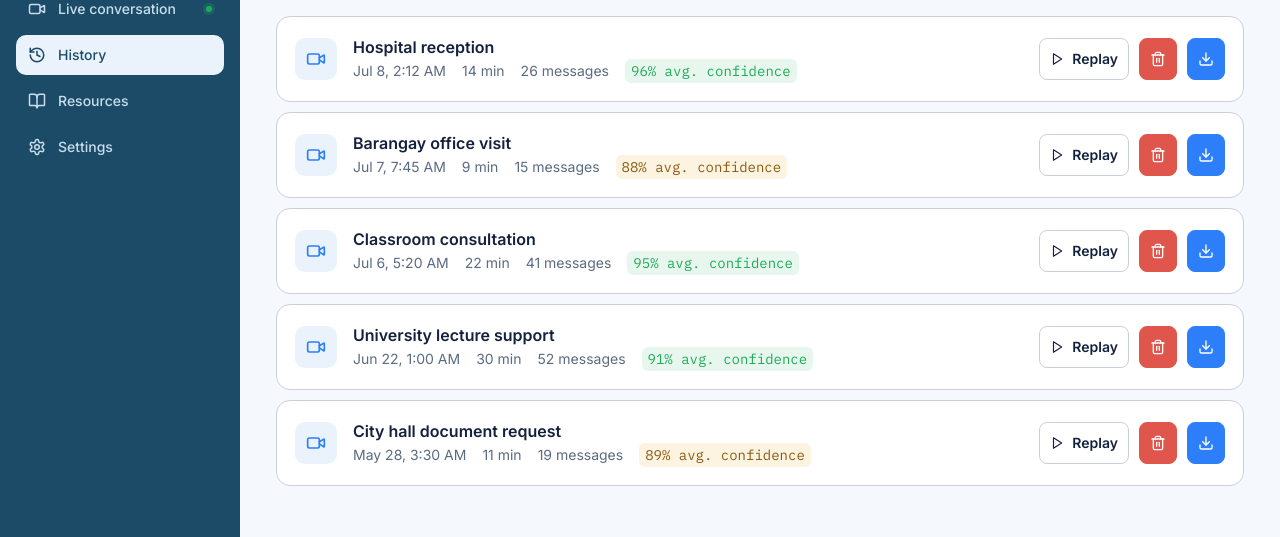
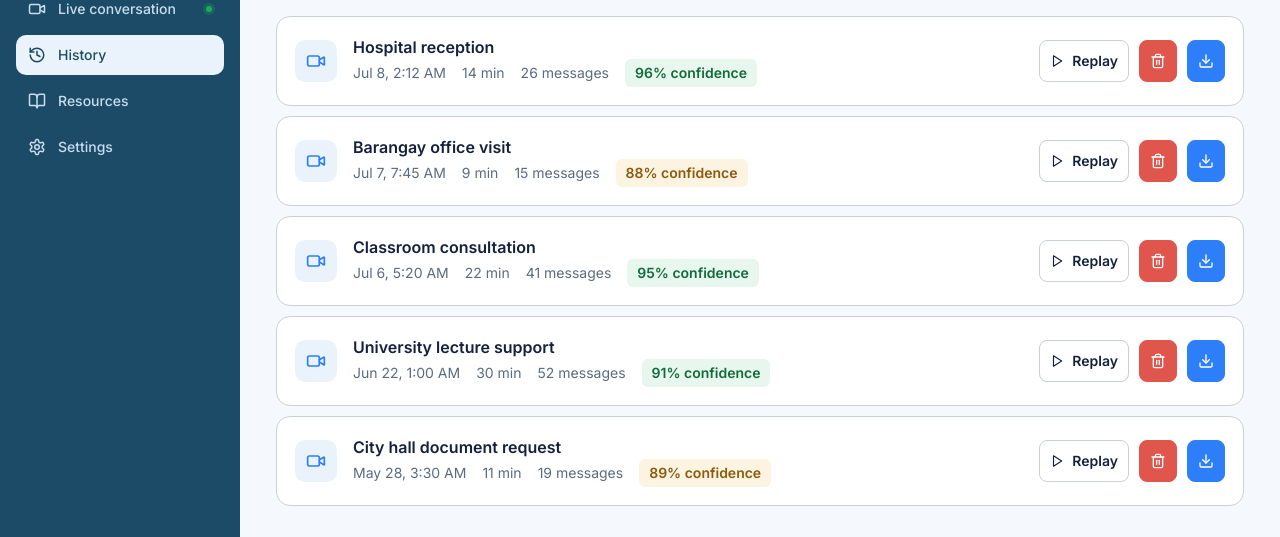
Before and after one commit to Kzarka7/SignSync, a React (Vite) app: page /history in a window 1280 px wide. Shown: the part 152-689 px from the top of the page. Built offline with nearby package versions, Linux system fonts and the light colour scheme; no server answers.

Commit message:
updating confidence text color and using badge to different pages

```diff
--- a/src/components/dashboard/RecentSessions.tsx
+++ b/src/components/dashboard/RecentSessions.tsx
@@ -12,18 +12,18 @@ export default function RecentSessions() {
       {loading && <div className="p-4 text-sm text-text-2">Loading sessions...</div>}
       {sessions?.map((s) => (
         <div key={s.id} className="flex items-center gap-3.5 px-3 py-3 border-b border-border last:border-none">
-          <div className="w-9 h-9 rounded-[10px] bg-signal-light text-signal flex items-center justify-center flex-shrink-0">
-            <Video size={16} />
+          <div className="rounded-[10px] bg-signal-light text-signal flex items-center justify-center flex-shrink-0" style={{ width: 42, height: 42 }}>
+            <Video size={20} />
           </div>
           <div>
-            <div className="text-[13.5px] font-semibold">{s.title}</div>
+            <div className="text-sm font-bold">{s.title}</div>
             <div className="text-xs text-text-2 mt-0.5">
               {new Date(s.startedAt).toLocaleDateString(undefined, { month: 'short', day: 'numeric' })} ·{' '}
               {s.durationMinutes} min · {s.messageCount} messages
             </div>
           </div>
           <div className="flex-1" />
-          <Badge tone={s.avgConfidence >= 90 ? 'ok' : 'med'}>{s.avgConfidence}% confidence</Badge>
+          <Badge className="text-xs" tone={s.avgConfidence >= 90 ? 'ok' : 'med'}>{s.avgConfidence}% confidence</Badge>
         </div>
       ))}
     </Card>
--- a/src/components/history/SessionHistoryCard.tsx
+++ b/src/components/history/SessionHistoryCard.tsx
@@ -1,6 +1,7 @@
 import { Video, Play, Download, Trash2 } from "lucide-react";
 import { ConversationSession } from "../../types/session";
 import Button from "../shared/Button";
+import Badge from '../shared/Badge';
 
 export default function SessionHistoryCard({ session}: { session: ConversationSession }) {
   const lowConfidence = session.avgConfidence < 90;
@@ -26,15 +27,7 @@ export default function SessionHistoryCard({ session}: { session: ConversationSe
           </span>
           <span>{session.durationMinutes} min</span>
           <span>{session.messageCount} messages</span>
-          <span
-            className={`font-mono text-sm px-1.5 py-0.5 rounded-md ${
-              lowConfidence
-                ? "text-[#8a5a10] bg-amber-light"
-                : "text-success bg-success-light"
-            }`}
-          >
-            {session.avgConfidence}% avg. confidence
-          </span>
+          <Badge tone={session.avgConfidence >= 90 ? 'ok' : 'med'}>{session.avgConfidence}% confidence</Badge>
         </div>
       </div>
       <div className="flex gap-2.5">
--- a/src/components/live/MessageBubble.tsx
+++ b/src/components/live/MessageBubble.tsx
@@ -1,5 +1,6 @@
 import { HandMetal, Mic, RotateCcw, Copy, Pencil } from 'lucide-react'
 import { ConversationMessage } from '../../types/message'
+import Badge from '../shared/Badge'
 
 export default function MessageBubble({ message }: { message: ConversationMessage }) {
   const isSign = message.source === 'sign'
@@ -30,13 +31,7 @@ export default function MessageBubble({ message }: { message: ConversationMessag
       )}
 
       <div className="flex items-center gap-3">
-        <span
-          className={`font-mono text-[11px] px-1.5 py-0.5 rounded-md ${
-            lowConfidence ? 'text-[#8a5a10] bg-amber-light' : 'text-success bg-success-light'
-          }`}
-        >
-          {message.confidence}% match{lowConfidence ? ' — review suggested' : ''}
-        </span>
+        <Badge className="text-xs" tone={message.confidence >= 90 ? 'ok' : 'med'}>{message.confidence}% confidence</Badge>
         <div className="flex gap-1 ml-auto">
           <button className="w-6 h-6 rounded-md flex items-center justify-center text-text-3 hover:bg-[#F0F4F8] hover:text-ink" title="Replay">
             <RotateCcw size={13} />
--- a/src/components/shared/Badge.tsx
+++ b/src/components/shared/Badge.tsx
@@ -1,4 +1,4 @@
-export default function Badge({ tone, children }: { tone: 'ok' | 'med'; children: React.ReactNode }) {
-  const styles = tone === 'ok' ? 'bg-success-light text-[#136b3b]' : 'bg-amber-light text-[#8a5a10]'
-  return <span className={`text-xs font-semibold px-2.5 py-1 rounded-full ${styles}`}>{children}</span>
+export default function Badge({ tone, children, className }: { tone: 'ok' | 'med'; children: React.ReactNode; className?: string }) {
+  const styles = tone === 'ok' ? 'bg-success-light text-success-dark' : 'bg-amber-light text-amber-dark'
+  return <span className={`text-sm font-semibold px-2.5 py-1 rounded-md ${styles} ${className || ''}`}>{children}</span>
 }
--- a/src/pages/DashboardPage.tsx
+++ b/src/pages/DashboardPage.tsx
@@ -32,11 +32,11 @@ export default function DashboardPage() {
 
       <div className="grid grid-cols-[1.4fr_1fr] gap-4.5 items-start" style={{ gap: '18px' }}>
         <div>
-          <div className="text-[13px] font-semibold text-text-2 uppercase tracking-wide mb-3">Recent sessions</div>
+          <div className="text-sm font-semibold text-text-2 uppercase tracking-wide mb-3">Recent sessions</div>
           <RecentSessions />
         </div>
         <div>
-          <div className="text-[13px] font-semibold text-text-2 uppercase tracking-wide mb-3">Frequently used phrases</div>
+          <div className="text-sm font-semibold text-text-2 uppercase tracking-wide mb-3">Frequently used phrases</div>
           <FrequentPhrases />
         </div>
       </div>
--- a/tailwind.config.js
+++ b/tailwind.config.js
@@ -12,8 +12,10 @@ export default {
         sky: '#F5F9FD',
         success: '#1FAA59',
         'success-light': '#E7F7EE',
+        'success-dark': '#136B3B',
         amber: '#F2A93B',
         'amber-light': '#FDF3E1',
+        'amber-dark': '#8A5A10',
         danger: '#E0554C',
         'danger-light': '#FCEAE9',
         border: '#cbd0d6',
```
